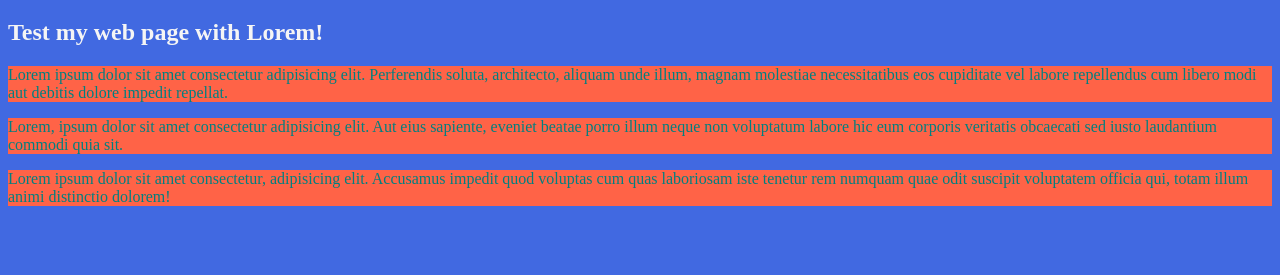
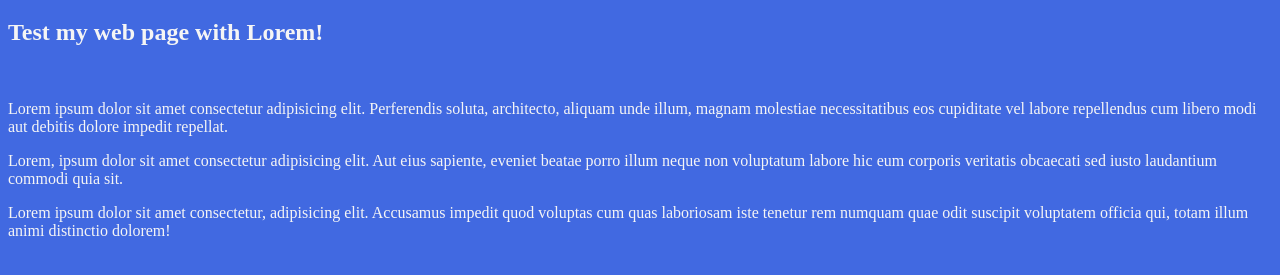
Before and after one commit to Skx232/firstpage, a plain HTML site: page index.html in a window 1280 px wide. Shown: the part 61-336 px from the top of the page. Drawn offline with Linux system fonts and the light colour scheme.

Commit message:
Add a style

```diff
--- a/index.html
+++ b/index.html
@@ -13,14 +13,14 @@
             color: whitesmoke;
         }
         p {
-            color: teal;
-            background-color: tomato;
+            color: whitesmoke;
         }
     </style>
 </head>
 <body>
     <h1>Welcome! This is my first web page!</h1>
     <h2>Test my web page with Lorem!</h2>
+    <img src="" alt="">
     <p>Lorem ipsum dolor sit amet consectetur adipisicing elit. Perferendis soluta, architecto, aliquam unde illum, magnam molestiae necessitatibus eos cupiditate vel labore repellendus cum libero modi aut debitis dolore impedit repellat.</p>
     <p>Lorem, ipsum dolor sit amet consectetur adipisicing elit. Aut eius sapiente, eveniet beatae porro illum neque non voluptatum labore hic eum corporis veritatis obcaecati sed iusto laudantium commodi quia sit.</p>
     <p>Lorem ipsum dolor sit amet consectetur, adipisicing elit. Accusamus impedit quod voluptas cum quas laboriosam iste tenetur rem numquam quae odit suscipit voluptatem officia qui, totam illum animi distinctio dolorem!</p>
```
